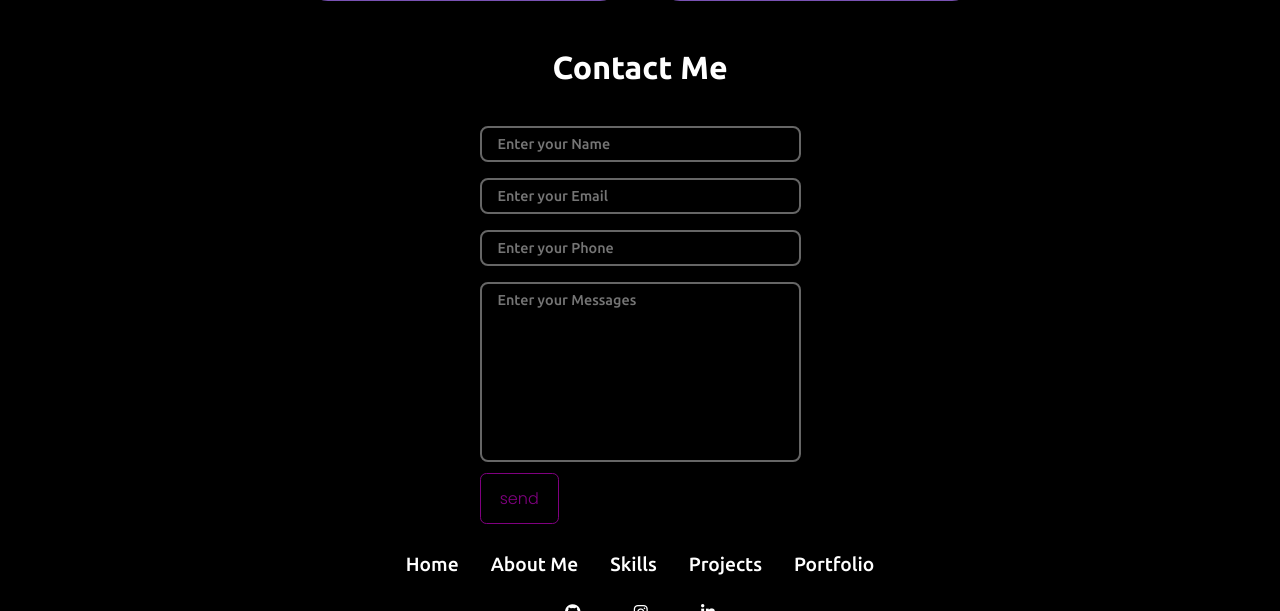
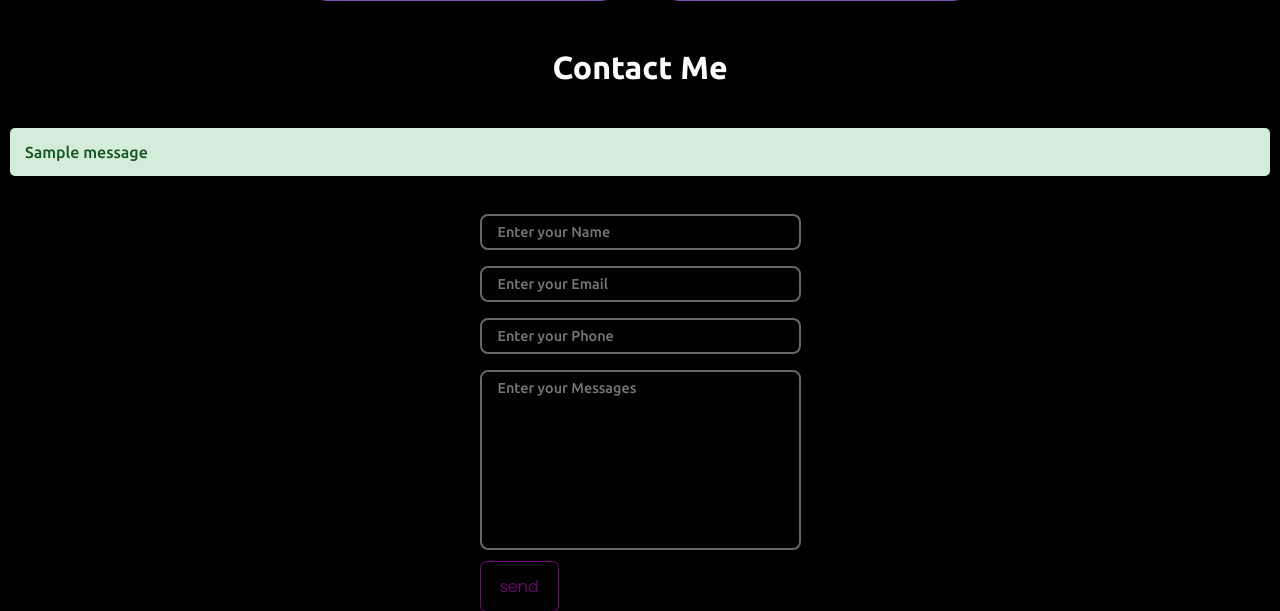
Before and after one commit to Shashankhuilgol/Portfolio, a Django app: page / in a window 1280 px wide; the page is wider, and only the part inside the window is pictured. Shown: the part 2844-3455 px from the top of that part. Run offline with Django 5.2, Linux system fonts and the light colour scheme; one stand-in notice (Sample message) is shown.

Commit message:
updated project

```diff
--- a/Base/templates/index.html
+++ b/Base/templates/index.html
@@ -271,6 +271,16 @@
     <!-- contact me section -->
     <section id="contact" class="m-b-1">
       <h1 class="t-center my-2 t-white f-2">Contact Me</h1>
+      <!-- Display success message if any -->
+      {% if messages %}
+       <div class="messages" style="margin-bottom: 20px;">
+         {% for message in messages %}
+           <div class="alert alert-success">
+             {{ message }}
+           </div>
+         {% endfor %}
+       </div>
+     {% endif %}
       <div class="Contact-container flex s-around items-center">
         <div class="form" id="contactform">
           <form method="post">
@@ -320,9 +330,9 @@
             </div>
             <button type=" submit" class="btn popinss" id="submit">send</button>
           </form>
-          {% if success %}
-          <p class="success-message">Your message has been sent successfully!</p>
-          {% endif %}
+          <!-- In index.html, add this block to display messages -->
+
+
         </div>
       </div>
     </section>
--- a/Base/urls.py
+++ b/Base/urls.py
@@ -4,6 +4,6 @@ from Base import views
 
 urlpatterns = [
 
-        path('',views.contact)
+        path('',views.contact),
 
 ]
--- a/Base/views.py
+++ b/Base/views.py
@@ -3,45 +3,80 @@ from django.http import HttpResponse
 from django.contrib import messages
 from Base import models
 from Base.models import Contact
+# Below imports is done for sending the mails
+from django.core.mail import send_mail
+from django.core.mail.message import EmailMessage
+from django.conf import settings
+from django.core import mail
 # Create your views here.
 
 #def home(request):
     #return render(request,'home.html')
 
 def contact(request):
-    if request.method=="POST":
-        print('post request received')
-        name=request.POST.get('name')
-        email=request.POST.get('email')
-        number=request.POST.get('number')
-        content=request.POST.get('content')
-        print(name,email,number,content)
+    if request.method == "POST":
+        print('POST request received')
 
-        if len(name)>1 and len(name)<30:
-          pass
-        else:
-           messages.error(request,'Length of name the should be greater than 1 and less than 30 words.')
-           return render(request,'index.html')
+        # Get the form values from POST data
+        name = request.POST.get('name')
+        email = request.POST.get('email')
+        number = request.POST.get('number')
+        content = request.POST.get('content')
+        print(name, email, number, content)
 
-        if len(email)>1 and len(email)<30:
-           pass
-        else:
-           messages.error(request,'Invalid email try again.')
-           return render(request,'index.html')
+        # Form validation
+        if len(name) < 1 or len(name) > 30:
+            messages.error(request, 'Name should be between 1 and 30 characters.')
+            return redirect('contact')  # Redirect to avoid resubmission on refresh
 
-        if len(number)>1 and len (number)<14:
-           pass
-        else:
-           messages.error(request,'Invalid number try again.')
-           return render(request,'index.html')
+        if len(email) < 1 or len(email) > 30:
+            messages.error(request, 'Invalid email address. Please try again.')
+            return redirect('contact')  # Redirect to avoid resubmission on refresh
 
-        if not content or len(content)<5:
-           messages.error(request,'Content should be atleast 5 characters long.')
-           return render(request,'index.html')
+        if len(number) < 1 or len(number) > 14:
+            messages.error(request, 'Invalid phone number. Please try again.')
+            return redirect('contact')  # Redirect to avoid resubmission on refresh
 
-        ins=models.Contact(name=name,email=email,number=number,content=content)
+        if not content or len(content) < 5:
+            messages.error(request, 'Message content should be at least 5 characters long.')
+            return redirect('contact')  # Redirect to avoid resubmission on refresh
+
+        # Save the data into the Contact model
+        ins = models.Contact(name=name, email=email, number=number, content=content)
         ins.save()
-        messages.success(request,'Thank you for contacting me || your message have been saved')
-        print('Data has been saved to database')
-        return render(request,'index.html')
-    return render(request,'index.html')
+
+        # Sending email to the admin and the user who submitted the form
+        from_email = settings.EMAIL_HOST_USER
+        connection = mail.get_connection()
+        connection.open()
+
+        # Email to admin (you)
+        email_message_admin = mail.EmailMessage(
+            f'Email from {name}',
+            f'User Email: {email}\nUser Phone: {number}\n\nQUERY: {content}',
+            from_email,
+            ['Shashank.huilgol22@gmail.com', 'anirudh.huilgol22@gmail.com'],
+            connection=connection
+        )
+
+        # Email to the user (the person who submitted the form)
+        email_message_user = mail.EmailMessage(
+            f'Thank you for contacting us, {name}',
+            'We have received your message and will get back to you soon.',
+            from_email,
+            [email],
+            connection=connection
+        )
+
+        # Send both emails
+        connection.send_messages([email_message_admin, email_message_user])
+        connection.close()
+
+        # Success message
+        messages.success(request, 'Thank you for contacting us. Your message has been sent successfully!')
+        print('Data has been saved to the database')
+
+        return render(request,'index.html')  # Redirect to the same page after success
+
+    # Render the contact form page (GET request)
+    return render(request, 'index.html')
--- a/static/css/style.css
+++ b/static/css/style.css
@@ -540,6 +540,22 @@ ul li a:hover {
     color: black !important; /* Text color changes to black on hover for contrast */
 }
 
+/* This is for the success message when anyone fills the form */
+
+.messages {
+    margin-bottom: 20px;
+    padding: 10px;
+  }
+
+.alert-success {
+    background-color: #d4edda;
+    color: #155724;
+    padding: 15px;
+    border-radius: 5px;
+  }
+
+
+
 /* Media Queries for Mobile Responsiveness */
 
 /* Mobile Layout */
```
Also changed, not shown: portfolio/settings.py (+8 -1 lines), db.sqlite3, 1 other file.
